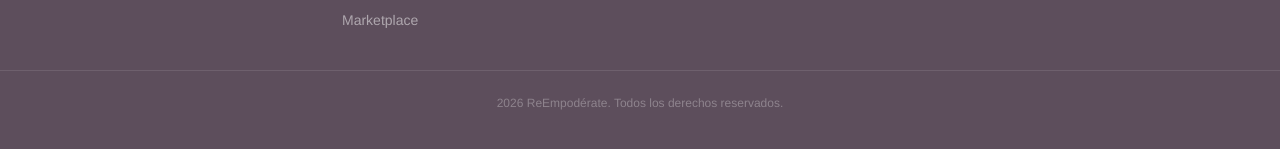
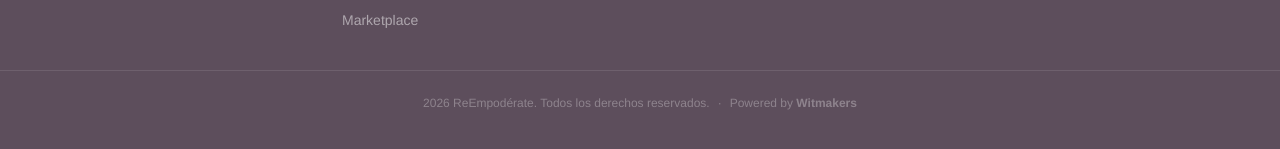
Before and after one commit to Omnix-Solution-Inc/reempoderate, a Next.js app: page / in a window 1280 px wide. Shown: the part 7389-7538 px from the top of the page. Built offline with nearby package versions, Linux system fonts and the light colour scheme; no server answers; a web font is replaced by a local one.

Commit message:
Footer: copyright + Powered by Witmakers con link a witmakers.com (pedido de Pedro)

```diff
--- a/src/components/layout/Footer.tsx
+++ b/src/components/layout/Footer.tsx
@@ -61,8 +61,17 @@ export function Footer() {
           </div>
         </div>
       </div>
-      <div className="max-w-7xl mx-auto px-6 mt-10 pt-6 border-t border-white/10 text-xs text-white/30 text-center">
+      <div className="max-w-7xl mx-auto px-6 mt-10 pt-6 border-t border-white/10 text-xs text-white/30 text-center flex flex-col md:flex-row items-center justify-center gap-1 md:gap-2">
         <span>2026 ReEmpodérate. Todos los derechos reservados.</span>
+        <span className="hidden md:inline">·</span>
+        <a
+          href="https://witmakers.com"
+          target="_blank"
+          rel="noopener noreferrer"
+          className="hover:text-bloom transition-colors duration-200"
+        >
+          Powered by <span className="font-semibold">Witmakers</span>
+        </a>
       </div>
     </footer>
   )
```
